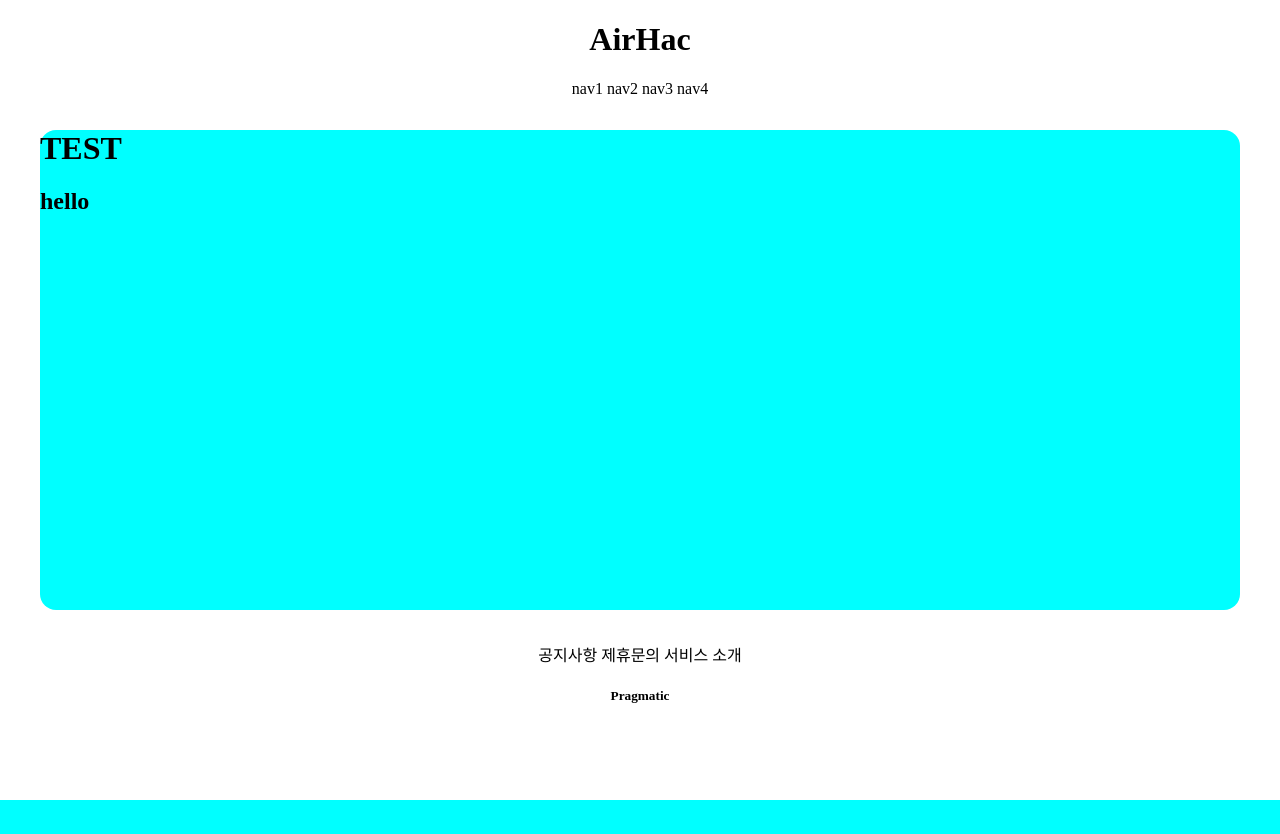
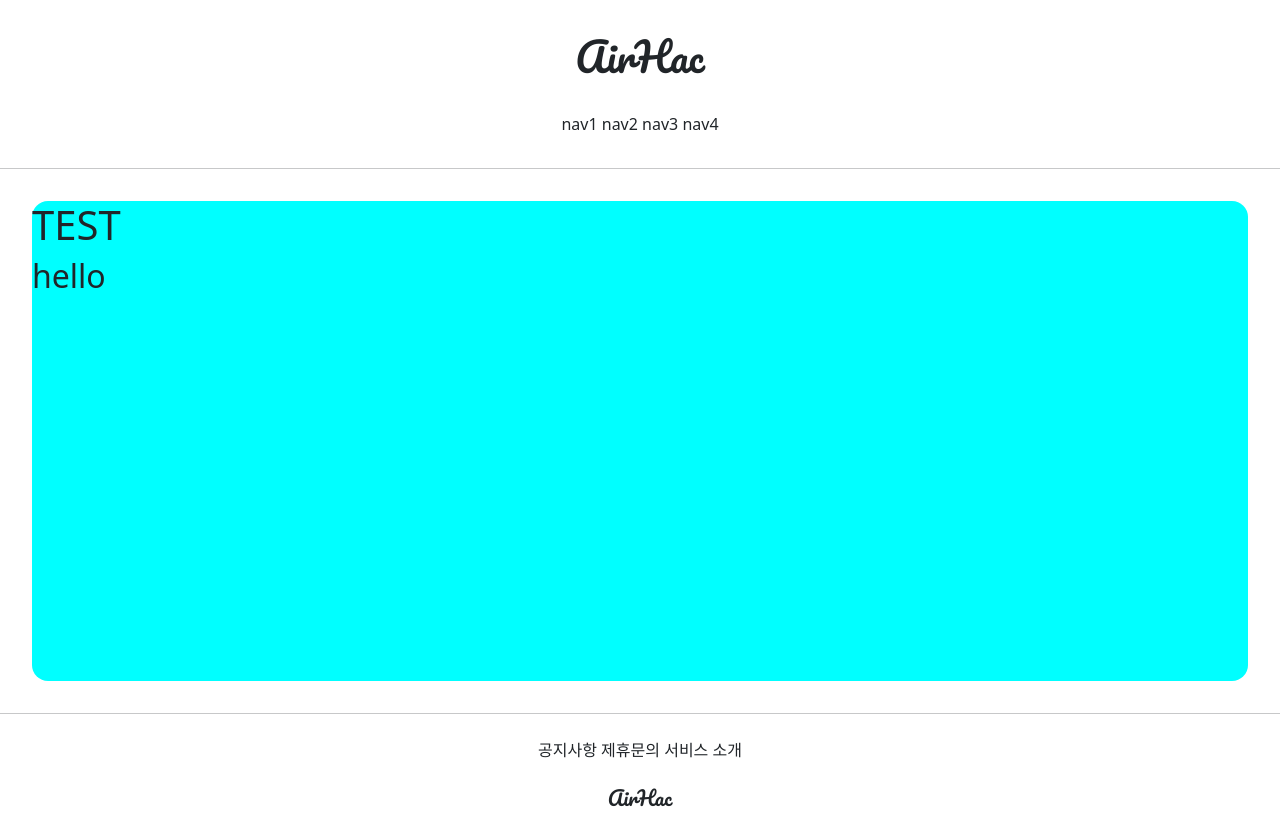
Before and after one commit to airhac/gj_web_1, a Django app: page /accounts/hello_world/ in a window 1280 px wide. Before the commit the page ends 800 px from the top, so only its background shows below. Run offline with Django 3.2, Linux system fonts and the light colour scheme; parts of the project's set-up code (start-up, migrations or seed data) failed here and were passed over.

Commit message:
7/6 web commit 2

```diff
--- a/templates/base.html
+++ b/templates/base.html
@@ -3,11 +3,12 @@
 {%  include 'head.html' %}
 <body>
 {%  include 'header.html' %}
-
+<hr>
 {% block content %}
 
 {% endblock %}
 
+<hr>
 {%  include 'footer.html' %}
 </body>
 </html>
--- a/templates/footer.html
+++ b/templates/footer.html
@@ -1,10 +1,10 @@
 <div style="text-align: center">
-    <div>
+    <div style="margin-top: 1.5rem;">
         <span>공지사항</span>
         <span>제휴문의</span>
         <span>서비스 소개</span>
     </div>
-    <div>
-        <h5>Pragmatic</h5>
+    <div style="margin: 1.5rem 0; font-family: 'Pacifico', cursive;">
+        <h5>AirHac</h5>
     </div>
 </div>
--- a/templates/head.html
+++ b/templates/head.html
@@ -1,4 +1,12 @@
 <head>
     <meta charset="UTF-8">
     <title>Title</title>
+
+    {# BOOTSTRAP LINK #}
+    <link href="https://cdn.jsdelivr.net/npm/bootstrap@5.0.2/dist/css/bootstrap.min.css" rel="stylesheet" integrity="sha384-EVSTQN3/azprG1Anm3QDgpJLIm9Nao0Yz1ztcQTwFspd3yD65VohhpuuCOmLASjC" crossorigin="anonymous">
+
+    {# GOOGLE FONT LINK #}
+    <link rel="preconnect" href="https://fonts.googleapis.com">
+    <link rel="preconnect" href="https://fonts.gstatic.com" crossorigin>
+    <link href="https://fonts.googleapis.com/css2?family=Pacifico&display=swap" rel="stylesheet">
 </head>
--- a/templates/header.html
+++ b/templates/header.html
@@ -1,8 +1,8 @@
 <div style="text-align: center">
-    <div>
+    <div style="margin: 2rem 0; font-family: 'Pacifico', cursive;">
         <h1>AirHac</h1>
     </div>
-    <div>
+    <div style="margin-bottom: 2rem;">
         <span>nav1</span>
         <span>nav2</span>
         <span>nav3</span>
```
